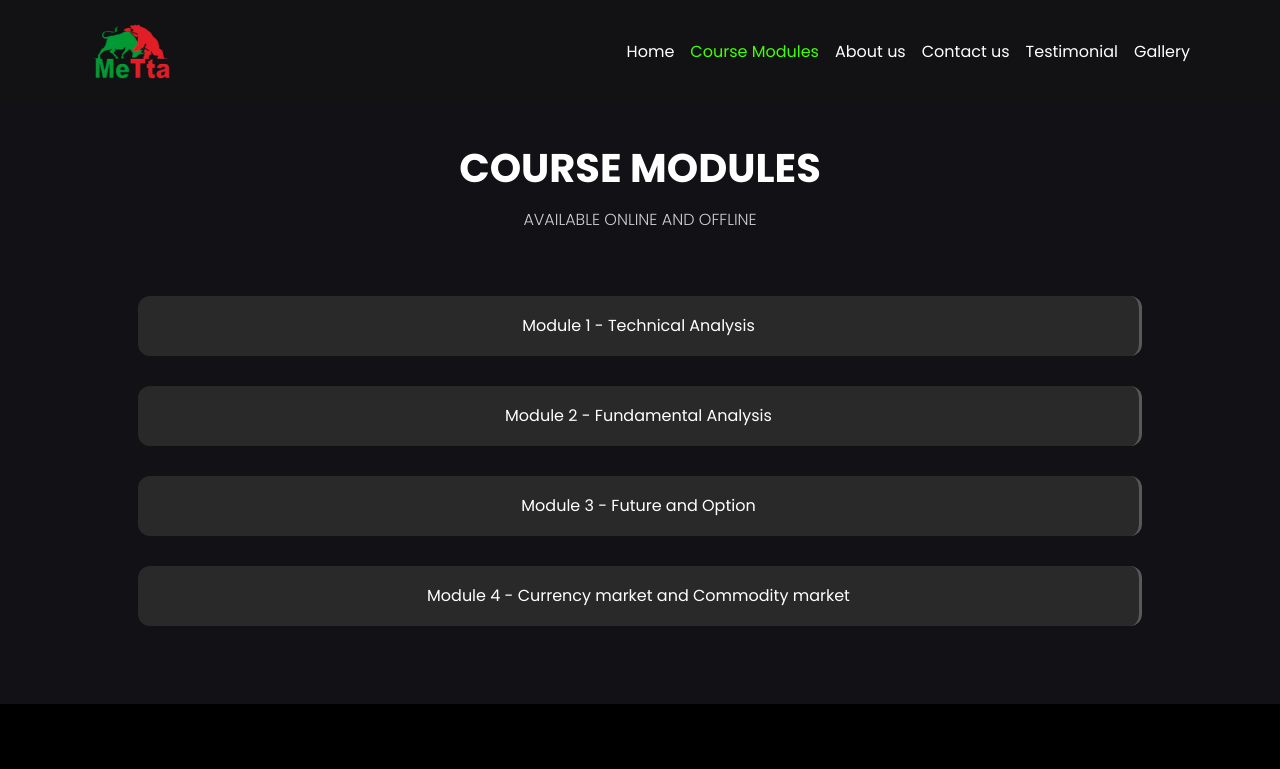
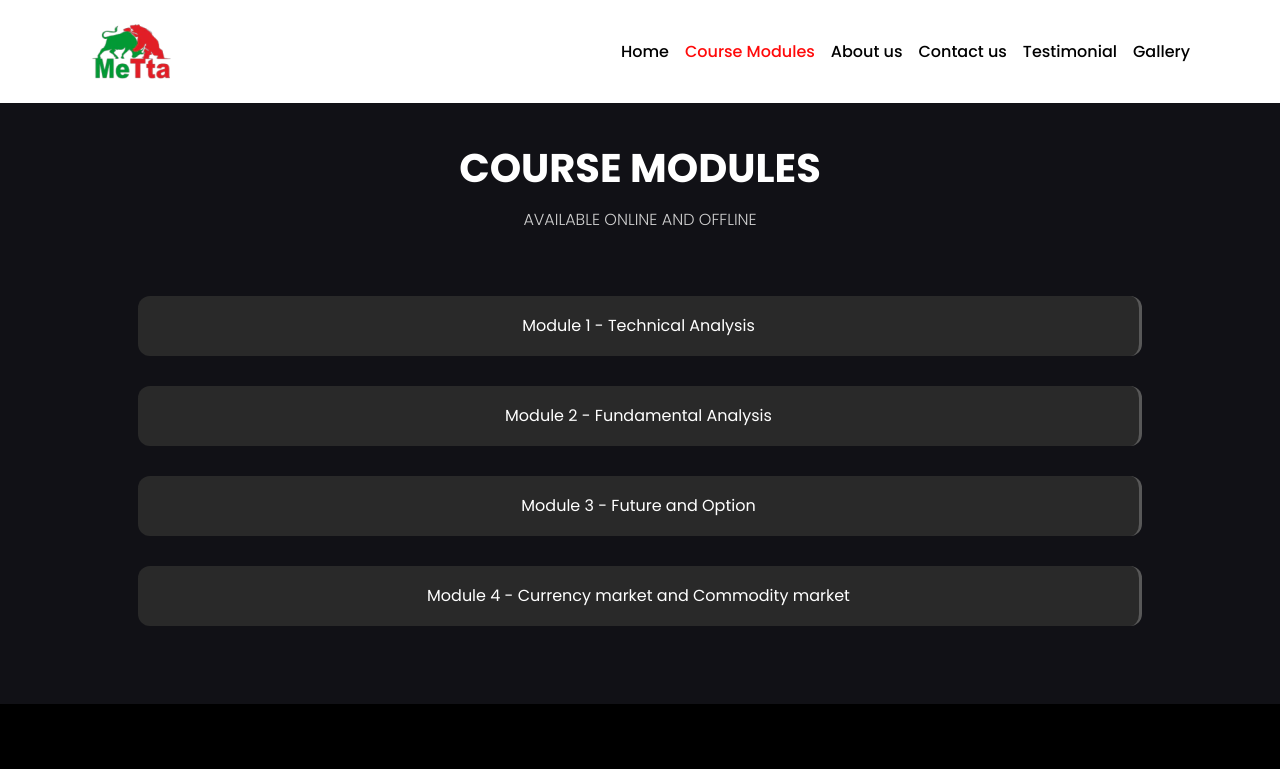
Before and after one commit to Ayush-mahajan-125/Metta-app, a React (Create React App) app: page /course-modules in a window 1280 px wide. Shown: the top 769 px of the page. Built offline with nearby package versions, Linux system fonts and the light colour scheme.

Commit message:
worked on navbar fix issue and changes colors

```diff
--- a/src/Components/Navbar/Navbar.css
+++ /dev/null
@@ -1,18 +0,0 @@
-/* navmenu css only */
-.navbar-nav .nav-link{
-    color: white;
-    font-weight: 400;
-}
-.navbar-nav .nav-link:hover{
-    color: #42ff00;
-}
-.navbar-nav .nav-link.active{
-    color: #42ff00 !important;
-}
-.navbar-toggler{
-    background: #ffc107 !important;
-}
-.msm-navmneu-bar{
-    background: #141414ba ;
-    backdrop-filter: blur(8px);
-}
--- a/src/Components/Navbar/Navbar.js
+++ b/src/Components/Navbar/Navbar.js
@@ -1,65 +1,102 @@
-// File: src/components/Navbar/Navbar.js
-import React from 'react';
-import './Navbar.css';
-import { NavLink } from 'react-router-dom';
-import mettaLogo from '../../assets/img/metta-logo.png';
-
-import { useLanguage } from '../../LanguageContext';
+import React, { useState } from "react";
+import { NavLink } from "react-router-dom";
+import mettaLogo from "../../assets/img/metta-logo.png";
+import { useLanguage } from "../../LanguageContext";
+import "./Navbar.scss";
+import "bootstrap/dist/css/bootstrap.min.css";
+import "bootstrap/dist/js/bootstrap.bundle.min.js";
 
 const Navbar = () => {
+  const { translate } = useLanguage();
+  const [isNavCollapsed, setIsNavCollapsed] = useState(true);
 
-  const { translate } = useLanguage();
+  const handleNavCollapse = () => setIsNavCollapsed(!isNavCollapsed);
 
   return (
-    <nav className="navbar navbar-expand-lg msm-navmneu-bar py-3 fixed-top">
+    <nav className="navbar navbar-expand-lg msm-navmenu-bar py-3 fixed-top bg-white">
       <div className="container">
         <NavLink className="navbar-brand text-success" to="/">
-          <img src={mettaLogo} className="img-fluid" alt="MeTta Financial Investment & Trading Training Institute" loading="lazy" />
+          <img
+            src={mettaLogo}
+            className="img-fluid"
+            alt="MeTta Financial Investment & Trading Training Institute"
+            loading="lazy"
+          />
         </NavLink>
-        <button className="navbar-toggler" type="button" data-bs-toggle="collapse" data-bs-target="#navbarSupportedContent" aria-controls="navbarSupportedContent" aria-expanded="false" aria-label="Toggle navigation">
+        <button
+          className="navbar-toggler"
+          type="button"
+          aria-controls="navbarSupportedContent"
+          aria-expanded={!isNavCollapsed}
+          aria-label="Toggle navigation"
+          onClick={handleNavCollapse}
+        >
           <span className="navbar-toggler-icon"></span>
         </button>
-        <div className="collapse navbar-collapse" id="navbarSupportedContent">
+        <div
+          className={`collapse navbar-collapse ${isNavCollapsed ? "" : "show"}`}
+          id="navbarSupportedContent"
+        >
           <ul className="navbar-nav ms-auto text-center text-white">
-
-            {/* Home */}
             <li className="nav-item">
-              <NavLink className="nav-link" to="/" aria-current="page"> {translate('Home')}</NavLink>
-            </li>
-            {/* /Home */}
-
-            {/* Course Modules */}
-            <li className="nav-item">
-              <NavLink className="nav-link" to="/course-modules" aria-current="page">
-                Course Modules
+              <NavLink
+                className="nav-link"
+                to="/"
+                onClick={() => setIsNavCollapsed(true)}
+              >
+                {translate("Home")}
               </NavLink>
             </li>
-            {/* /Course Modules */}
 
-            {/* About Us */}
             <li className="nav-item">
-              <NavLink className="nav-link" to="/about-us">{translate('About us')}</NavLink>
+              <NavLink
+                className="nav-link"
+                to="/course-modules"
+                onClick={() => setIsNavCollapsed(true)}
+              >
+                {translate("Course Modules")}
+              </NavLink>
             </li>
-            {/* /About Us */}
 
-            {/* Contact us */}
-            <li className="nav-item ">
-              <NavLink className="nav-link" to="/contact-us">{translate('Contact us')}</NavLink>
+            <li className="nav-item">
+              <NavLink
+                className="nav-link"
+                to="/about-us"
+                onClick={() => setIsNavCollapsed(true)}
+              >
+                {translate("About us")}
+              </NavLink>
             </li>
-            {/* /Contact us */}
 
-            {/* Photo Gallery */}
             <li className="nav-item">
-              <NavLink className="nav-link" to="/testimonial">{translate('Testimonial')}</NavLink>
+              <NavLink
+                className="nav-link"
+                to="/contact-us"
+                onClick={() => setIsNavCollapsed(true)}
+              >
+                {translate("Contact us")}
+              </NavLink>
             </li>
-            {/* Photo Gallery */}
 
-            {/* Testimonials */}
-            <li className="nav-item ">
-              <NavLink className="nav-link" to="/gallery">{translate('Gallery')}</NavLink>
+            <li className="nav-item">
+              <NavLink
+                className="nav-link"
+                to="/testimonial"
+                onClick={() => setIsNavCollapsed(true)}
+              >
+                {translate("Testimonial")}
+              </NavLink>
             </li>
-            {/* /Testimonials */}
 
+            <li className="nav-item">
+              <NavLink
+                className="nav-link"
+                to="/gallery"
+                onClick={() => setIsNavCollapsed(true)}
+              >
+                {translate("Gallery")}
+              </NavLink>
+            </li>
           </ul>
         </div>
       </div>
--- /dev/null
+++ b/src/Components/Navbar/Navbar.scss
@@ -0,0 +1,25 @@
+/* navmenu css only */
+.navbar-nav .nav-link {
+    color: rgb(0, 0, 0);
+    font-weight: 500;
+}
+
+.navbar-nav .nav-link:hover {
+    color: #ff0a0a;
+}
+
+.navbar-nav .nav-link.active {
+    color: #ff0a0a !important;
+}
+
+.navbar-toggler {
+    background: #ffc107 !important;
+}
+
+@media (max-width: 991px) {
+    .navbar-nav {
+        background: rgba(255, 255, 255, 0.9);
+        padding: 10px;
+        border-radius: 10px;
+    }
+}
```
